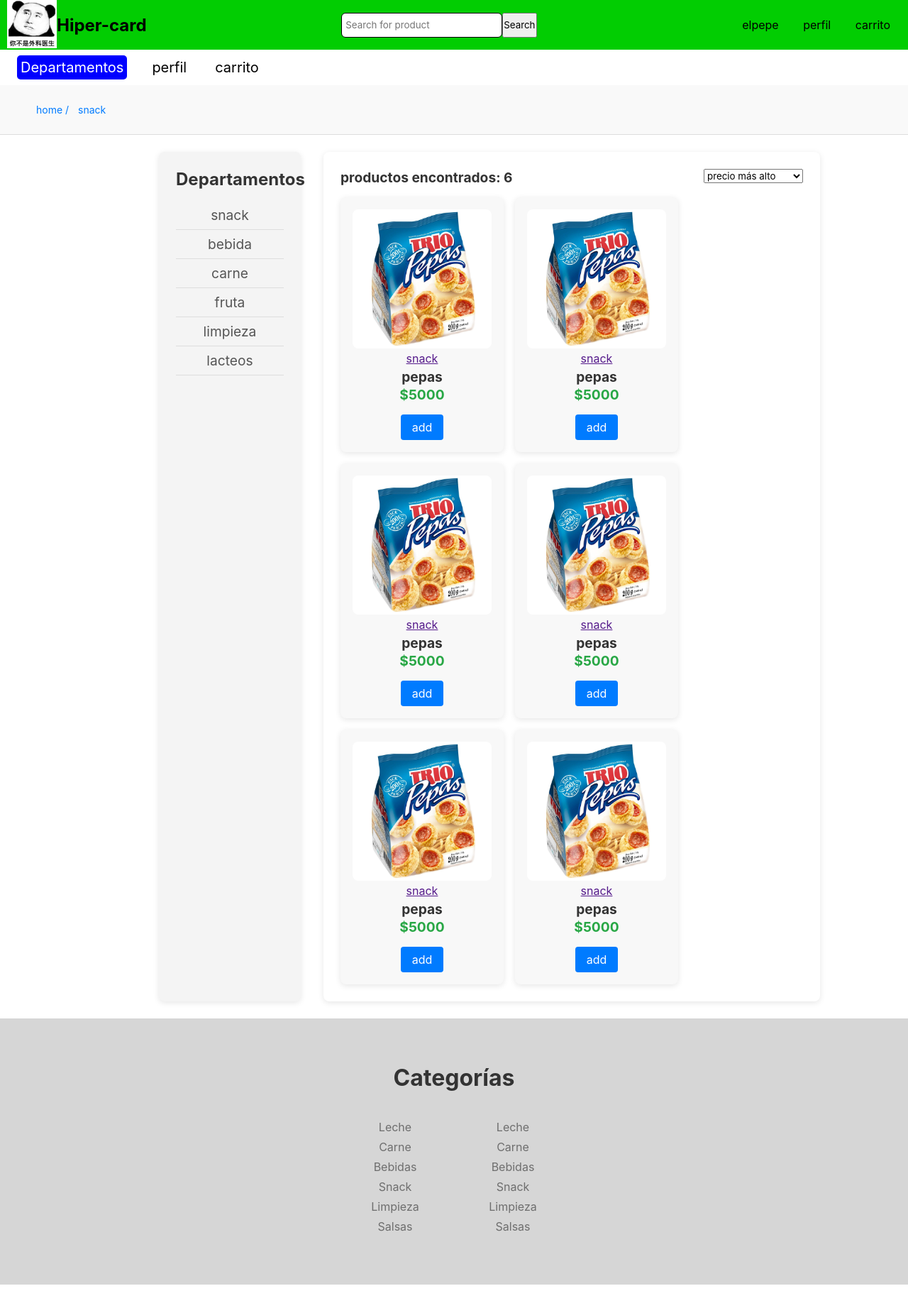
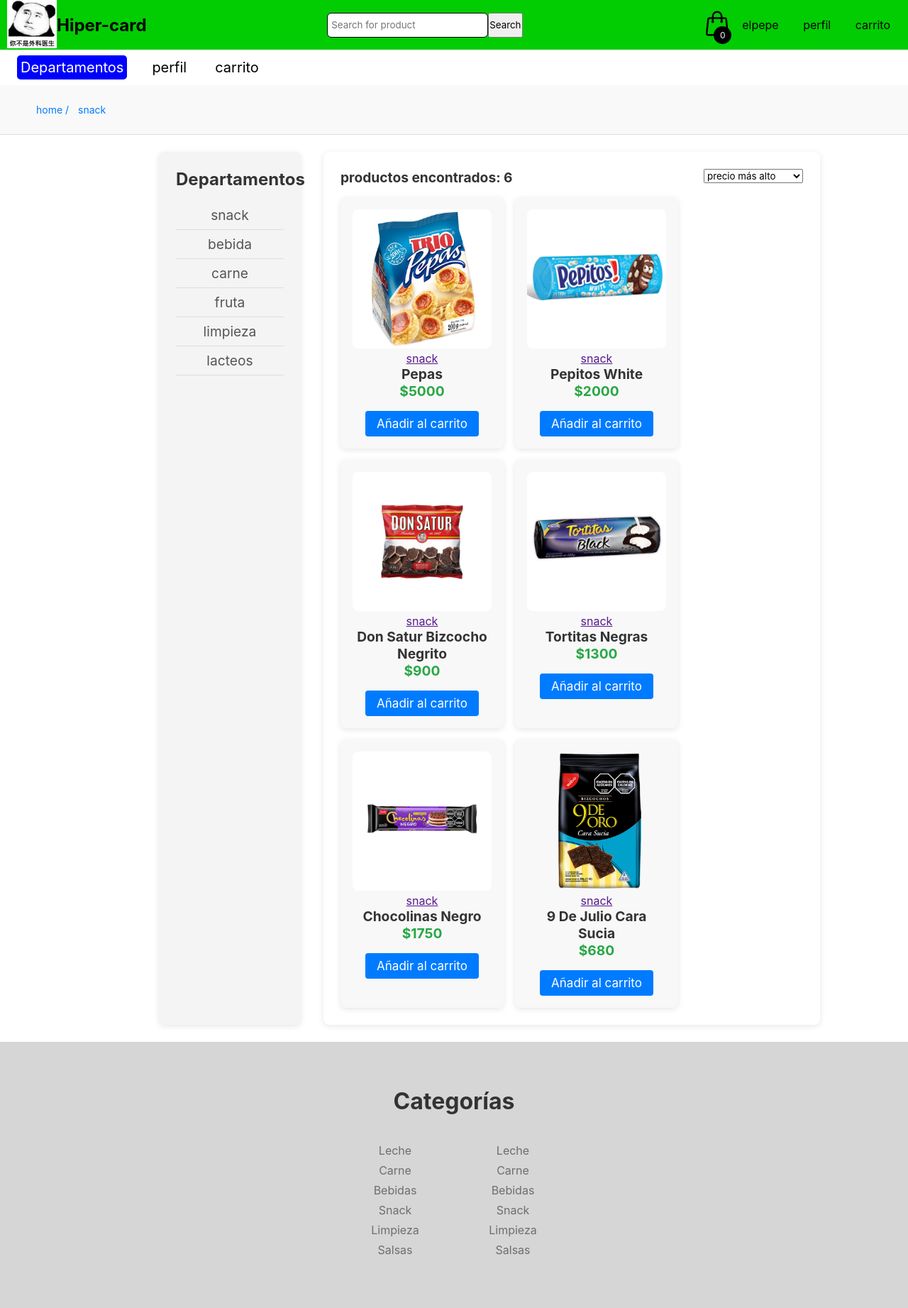
Before and after one commit to angela-baltierrez/hiper_card, a PHP site: page /departamentos.html in a window 1280 px wide. Shown: the whole page at 71% size. Before the commit the page ends 1810 px from the top, so only its background shows below. Run offline with PHP 8.4, Linux system fonts and the light colour scheme.

Commit message:
nuevos productos

```diff
--- a/assets/css/departamentos.css
+++ b/assets/css/departamentos.css
@@ -257,18 +257,39 @@ text-decoration: none;
     border-radius: 8px;
 }
 
-.nombre_del_producto {
+.nombre_del_producto-h2 {
     font-size: 1.2rem;
     color: #333;
     text-decoration: none;
 }
 
-.precio_producto span {
+.precio_producto-p {
     font-size: 1.2rem;
     color: #28a745;
     font-weight: bold;
 }
 
+.btn-add-cart{
+    display: inline-block;
+    font-size: 17px;
+    margin-top: 1rem;
+    padding: 0.5rem 1rem;
+    background-color: #007bff;
+    color: white;
+    text-decoration: none;
+    border: none;
+    border-radius: 4px;
+    transition: background-color 0.3s;
+}
+
+.btn-add-cart:hover {
+    background-color: #0056b3;
+}
+
+/*para el nuevo*/
+
+
+/**/
 .añadir_carro a {
     display: inline-block;
     margin-top: 1rem;
@@ -284,7 +305,149 @@ text-decoration: none;
     background-color: #0056b3;
 }
 
+/*nuevo estilo logo tienda*/
+/*Estilos nuevos*/
 
+
+.container-icon{
+    position: relative;
+}
+.count-products{
+    position: absolute;
+    top: 55%;
+    right: 0;
+
+    background-color: #000;
+    color: #fff;
+    width: 25px;
+    height: 25px;
+
+    display: flex;
+    justify-content: center;
+    align-items: center;
+    border-radius: 50%;
+}
+.container-cart-products{
+    position: absolute;
+    top: 50px;
+    right: 0;
+
+    background-color: #fff;
+    width: 400px;
+    z-index: 1;
+    box-shadow: 0 10px 20px rgba(0, 0, 0, 0.20);
+    border-radius: 10px;
+}
+.icon-cart{
+    width: 40px;
+    height: 40px;
+    stroke: #000;
+}
+.icon-cart:hover{
+    cursor: pointer;
+}
+.icon-close{
+    width: 25px;
+    height: 25px;
+}
+
+.icon-close:hover{
+    stroke: red;
+    cursor: pointer;
+}
+.hidden-cart{
+    display: none;
+}
+.hidden{
+    display: none;
+}
+
+.cart-total h3{
+    font-size: 20px;
+    font-weight: 700;
+}
+.cart-empty{
+    padding: 20px;
+    text-align: center;
+}
+
+#contador-productos{
+    font-size: 12px;
+}
+
+.container-cart-products{
+    position: absolute;
+    top: 50px;
+    right: 0;
+
+    background-color: #fff;
+    width: 400px;
+    z-index: 1;
+    box-shadow: 0 10px 20px rgba(0, 0, 0, 0.20);
+    border-radius: 10px;
+
+}
+
+.cart-product{
+    display: flex;
+    align-items: center;
+    justify-content: space-between;
+    padding: 30px;
+
+    border-bottom: 1px solid rgba(0, 0, 0, 0.20);
+
+}
+
+.info-cart-product{
+    display: flex;
+    justify-content: space-between;
+    flex: 0.8;
+}
+
+.titulo-producto-carrito{
+    font-size: 20px;
+}
+
+.precio-producto-carrito{
+    font-weight: 700;
+    font-size: 20px;
+    margin-left: 10px;
+}
+
+.cantidad-producto-carrito{
+    font-weight: 400;
+    font-size: 20px;
+}
+
+.icon-close{
+    width: 25px;
+    height: 25px;
+}
+
+.icon-close:hover{
+    stroke: red;
+    cursor: pointer;
+}
+
+.cart-total{
+    display: flex;
+    justify-content: center;
+    align-items: center;
+    padding: 20px 0;
+    gap: 20px;
+}
+
+.cart-total h3{
+    font-size: 20px;
+    font-weight: 700;
+}
+
+.total-pagar{
+    font-size: 20px;
+    font-weight: 900;
+}
+
+/*fin del logo*/
 
 .footer {
     background-color: #d6d6d6;
--- /dev/null
+++ b/assets/js/departamentos.js
@@ -0,0 +1,127 @@
+const btnCart = document.querySelector('.container-cart-icon');
+const containerCartProducts = document.querySelector(
+	'.container-cart-products'
+);
+
+btnCart.addEventListener('click', () => {
+	containerCartProducts.classList.toggle('hidden-cart');
+});
+
+/* ========================= */
+const cartInfo = document.querySelector('.cart-product');
+const rowProduct = document.querySelector('.row-product');
+
+// Lista de todos los contenedores de productos
+const productsList = document.querySelector('.productos_cartas_disponible');
+
+// Variable de arreglos de Productos
+let allProducts = [];
+
+const valorTotal = document.querySelector('.total-pagar');
+
+const countProducts = document.querySelector('#contador-productos');
+
+const cartEmpty = document.querySelector('.cart-empty');
+const cartTotal = document.querySelector('.cart-total');
+
+productsList.addEventListener('click', e => {
+	if (e.target.classList.contains('btn-add-cart')) {
+		const product = e.target.parentElement;
+
+		const infoProduct = {
+			quantity: 1,
+			title: product.querySelector('h2').textContent,
+			price: product.querySelector('p').textContent,
+		};
+
+		const exits = allProducts.some(
+			product => product.title === infoProduct.title
+		);
+
+		if (exits) {
+			const products = allProducts.map(product => {
+				if (product.title === infoProduct.title) {
+					product.quantity++;
+					return product;
+				} else {
+					return product;
+				}
+			});
+			allProducts = [...products];
+		} else {
+			allProducts = [...allProducts, infoProduct];
+		}
+
+		showHTML();
+	}
+});
+
+rowProduct.addEventListener('click', e => {
+	if (e.target.classList.contains('icon-close')) {
+		const product = e.target.parentElement;
+		const title = product.querySelector('p').textContent;
+
+		allProducts = allProducts.filter(
+			product => product.title !== title
+		);
+
+		console.log(allProducts);
+
+		showHTML();
+	}
+});
+
+// Funcion para mostrar  HTML
+const showHTML = () => {
+	if (!allProducts.length) {
+		cartEmpty.classList.remove('hidden');
+		rowProduct.classList.add('hidden');
+		cartTotal.classList.add('hidden');
+	} else {
+		cartEmpty.classList.add('hidden');
+		rowProduct.classList.remove('hidden');
+		cartTotal.classList.remove('hidden');
+	}
+
+	// Limpiar HTML
+	rowProduct.innerHTML = '';
+
+	let total = 0;
+	let totalOfProducts = 0;
+
+	allProducts.forEach(product => {
+		const containerProduct = document.createElement('div');
+		containerProduct.classList.add('cart-product');
+
+		containerProduct.innerHTML = `
+            <div class="info-cart-product">
+                <span class="cantidad-producto-carrito">${product.quantity}</span>
+                <p class="titulo-producto-carrito">${product.title}</p>
+                <span class="precio-producto-carrito">${product.price}</span>
+            </div>
+            <svg
+                xmlns="http://www.w3.org/2000/svg"
+                fill="none"
+                viewBox="0 0 24 24"
+                stroke-width="1.5"
+                stroke="currentColor"
+                class="icon-close"
+            >
+                <path
+                    stroke-linecap="round"
+                    stroke-linejoin="round"
+                    d="M6 18L18 6M6 6l12 12"
+                />
+            </svg>
+        `;
+
+		rowProduct.append(containerProduct);
+
+		total =
+			total + parseInt(product.quantity * product.price.slice(1));
+		totalOfProducts = totalOfProducts + product.quantity;
+	});
+
+	valorTotal.innerText = `$${total}`;
+	countProducts.innerText = totalOfProducts;
+};
--- a/departamentos.html
+++ b/departamentos.html
@@ -18,6 +18,59 @@
          <input class="" type="search" placeholder="Search for product" aria-label="Search">
          <button class="" type="submit">Search</button>
      </div>
+     <div class="container-icon">
+        <div class="container-cart-icon">
+            <svg
+                xmlns="http://www.w3.org/2000/svg"
+                fill="none"
+                viewBox="0 0 24 24"
+                stroke-width="1.5"
+                stroke="currentColor"
+                class="icon-cart"
+            >
+                <path
+                    stroke-linecap="round"
+                    stroke-linejoin="round"
+                    d="M15.75 10.5V6a3.75 3.75 0 10-7.5 0v4.5m11.356-1.993l1.263 12c.07.665-.45 1.243-1.119 1.243H4.25a1.125 1.125 0 01-1.12-1.243l1.264-12A1.125 1.125 0 015.513 7.5h12.974c.576 0 1.059.435 1.119 1.007zM8.625 10.5a.375.375 0 11-.75 0 .375.375 0 01.75 0zm7.5 0a.375.375 0 11-.75 0 .375.375 0 01.75 0z"
+                />
+            </svg>
+            <div class="count-products">
+                <span id="contador-productos">0</span>
+            </div>
+        </div>
+
+        <div class="container-cart-products hidden-cart">
+            <div class="row-product hidden">
+                <div class="cart-product">
+                    <div class="info-cart-product">
+                        <span class="cantidad-producto-carrito">1</span>
+                        <p class="titulo-producto-carrito">Zapatos Nike</p>
+                        <span class="precio-producto-carrito">$80</span>
+                    </div>
+                    <svg
+                        xmlns="http://www.w3.org/2000/svg"
+                        fill="none"
+                        viewBox="0 0 24 24"
+                        stroke-width="1.5"
+                        stroke="currentColor"
+                        class="icon-close"
+                    >
+                        <path
+                            stroke-linecap="round"
+                            stroke-linejoin="round"
+                            d="M6 18L18 6M6 6l12 12"
+                        />
+                    </svg>
+                </div>
+            </div>
+
+            <div class="cart-total hidden">
+                <h3>Total:</h3>
+                <span class="total-pagar">$200</span>
+            </div>
+            <p class="cart-empty">El carrito está vacío</p>
+        </div>
+    </div>
      <nav>
          <ul class="nav-link">
              <li><a href="lista_favoritos"></a>elpepe</li>
@@ -105,98 +158,74 @@
                 <div class="departamentos_pertence">
                     <a href="">snack</a>
                 </div>
-                <h2><a class="nombre_del_producto" href="">pepas</a></h2>
-            </div>
-            <div class="precio_producto">
-                <span>$5000</span>
-            </div>
-            <div class="añadir_carro">
-                <a role="button">add</a>
+                <h2 class="nombre_del_producto-h2">Pepas</h2>
+                <p class="precio_producto-p">$5000</p>
+                <button class="btn-add-cart">Añadir al carrito</button>
             </div>
         </div>
         <div class="columna">
             <div class="cuerpo_de_la_carta">
                 <div class="cuerpo_carta_imagen">
-                    <a href=""><img src="../hiper_card/assets/images/products/pepas.jpg" alt="pepas"></a>
+                    <a href=""><img src="../hiper_card/assets/images/products/pepitosWhite.jpg" alt="pepitos"></a>
                 </div>
                 <div class="departamentos_pertence">
                     <a href="">snack</a>
                 </div>
-                <h2><a class="nombre_del_producto" href="">pepas</a></h2>
-            </div>
-            <div class="precio_producto">
-                <span>$5000</span>
-            </div>
-            <div class="añadir_carro">
-                <a role="button">add</a>
+                <h2 class="nombre_del_producto-h2">Pepitos White </h2>
+                <p class="precio_producto-p">$2000</p>
+                <button class="btn-add-cart">Añadir al carrito</button>
             </div>
         </div>
         <div class="columna">
             <div class="cuerpo_de_la_carta">
                 <div class="cuerpo_carta_imagen">
-                    <a href=""><img src="../hiper_card/assets/images/products/pepas.jpg" alt="pepas"></a>
+                    <a href=""><img src="../hiper_card/assets/images/products/DonSaturBizcochoNegrito.jpg" alt="DonSaturBizcochoNegrito"></a>
                 </div>
                 <div class="departamentos_pertence">
                     <a href="">snack</a>
                 </div>
-                <h2><a class="nombre_del_producto" href="">pepas</a></h2>
-            </div>
-            <div class="precio_producto">
-                <span>$5000</span>
-            </div>
-            <div class="añadir_carro">
-                <a role="button">add</a>
+                <h2 class="nombre_del_producto-h2">Don Satur Bizcocho Negrito</h2>
+                <p class="precio_producto-p">$900</p>
+                <button class="btn-add-cart">Añadir al carrito</button>
             </div>
         </div>
         <div class="columna">
             <div class="cuerpo_de_la_carta">
                 <div class="cuerpo_carta_imagen">
-                    <a href=""><img src="../hiper_card/assets/images/products/pepas.jpg" alt="pepas"></a>
+                    <a href=""><img src="../hiper_card/assets/images/products/TortitasBlack.jpg" alt="TortitasBlack"></a>
                 </div>
                 <div class="departamentos_pertence">
                     <a href="">snack</a>
                 </div>
-                <h2><a class="nombre_del_producto" href="">pepas</a></h2>
-            </div>
-            <div class="precio_producto">
-                <span>$5000</span>
-            </div>
-            <div class="añadir_carro">
-                <a role="button">add</a>
+                <h2 class="nombre_del_producto-h2">Tortitas Negras</h2>
+                <p class="precio_producto-p">$1300</p>
+                <button class="btn-add-cart">Añadir al carrito</button>
             </div>
         </div>
         <div class="columna">
             <div class="cuerpo_de_la_carta">
                 <div class="cuerpo_carta_imagen">
-                    <a href=""><img src="../hiper_card/assets/images/products/pepas.jpg" alt="pepas"></a>
+                    <a href=""><img src="../hiper_card/assets/images/products/ChocolinasNegro.png" alt="ChocolinasNegro"></a>
                 </div>
                 <div class="departamentos_pertence">
                     <a href="">snack</a>
                 </div>
-                <h2><a class="nombre_del_producto" href="">pepas</a></h2>
-            </div>
-            <div class="precio_producto">
-                <span>$5000</span>
-            </div>
-            <div class="añadir_carro">
-                <a role="button">add</a>
+                <h2 class="nombre_del_producto-h2">Chocolinas Negro</h2>
+                <p class="precio_producto-p">$1750</p>
+                <button class="btn-add-cart">Añadir al carrito</button>
             </div>
         </div>
         <div class="columna">
             <div class="cuerpo_de_la_carta">
                 <div class="cuerpo_carta_imagen">
-                    <a href=""><img src="../hiper_card/assets/images/products/pepas.jpg" alt="pepas"></a>
+                    <a href=""><img src="../hiper_card/assets/images/products/9DeOroCaraSucia.png" alt="9DeOroCaraSucia"></a>
                 </div>
                 <div class="departamentos_pertence">
                     <a href="">snack</a>
                 </div>
-                <h2><a class="nombre_del_producto" href="">pepas</a></h2>
-            </div>
-            <div class="precio_producto">
-                <span>$5000</span>
-            </div>
-            <div class="añadir_carro">
-                <a role="button">add</a>
+                <h2 class="nombre_del_producto-h2">9 De Julio Cara Sucia </h2>
+                <p class="precio_producto-p">$680</p>
+                <button class="btn-add-cart">Añadir al carrito</button>
             </div>
         </div>
     </div>
@@ -231,4 +260,6 @@
     </div>
 </footer>
  </body>
+ <script src="../hiper_card/assets/js/departamentos.js"></script>
+
 </html>
```
Also changed, not shown: assets/images/products/9DeOroCaraSucia.png (added), assets/images/products/ChocolinasNegro.png (added), assets/images/products/DonSaturBizcochoNegrito.jpg (added), assets/images/products/TortitasBlack.jpg (added), assets/images/products/pepitosWhite.jpg (added).
